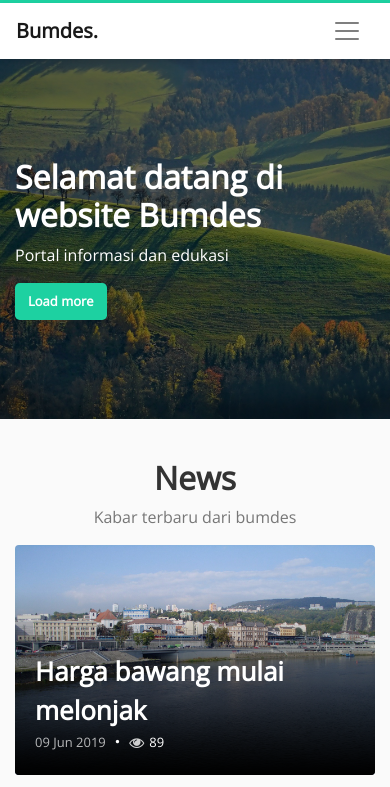
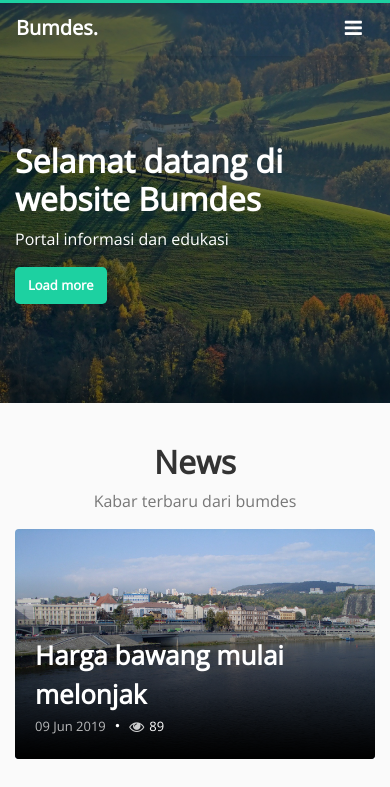
Before and after one commit to salungp/bumdes-template, a plain HTML site: page index.html in a window 390 px wide. Shown: the top 787 px of the page. Drawn offline with nearby package versions, Linux system fonts and the light colour scheme; grey boxes are pictures that could not be loaded; a web font is replaced by a local one.

Commit message:
Fixing navbar on mobile

```diff
--- a/css/main.css
+++ b/css/main.css
@@ -165,12 +165,35 @@
 }
 
 @media (max-width: 768px) {
-  .navbar-toggler .navbar-toggler-icon {
-    color: #ffffff;
+  .navbar {
+    background: transparent;
+    position: absolute;
+    top: 0;
+    left: 0;
+    display: flex;
+    justify-content: space-between;
+    width: 100%;
+  }
+
+  .navbar-toggler {
+    color: #ffffff !important;
+  }
+
+  .navbar-collapse {
+    background: #ffffff !important;
+  }
+
+  .navbar-toggler:focus {
+    outline: none;
+  }
+
+  .navbar-brand {
+    color: #ffffff !important;
   }
 
   .banner {
-    height: 360px;
+    height: 400px;
+    padding-top: 40px;
   }
 
   .overlay {
@@ -364,6 +387,14 @@ section .title p {
   background: #ffffff;
 }
 
+.nav-active .navbar-brand {
+  color: #333333 !important;
+}
+
+.nav-active .navbar-toggler {
+  color: #333333 !important;
+}
+
 .footer {
   padding: 40px 0;
   background: #333333;
--- a/index.html
+++ b/index.html
@@ -39,7 +39,7 @@
       <div class="container">
         <a class="navbar-brand" href="#"><b>Bumdes.</b></a>
         <button class="navbar-toggler" type="button" data-toggle="collapse" data-target="#navbarNavDropdown" aria-controls="navbarNavDropdown" aria-expanded="false" aria-label="Toggle navigation">
-          <span class="navbar-toggler-icon"></span>
+          <i class="fa fa-reorder"></i>
         </button>
         <div class="collapse navbar-collapse" id="navbarNavDropdown">
           <ul class="navbar-nav ml-auto">
```
